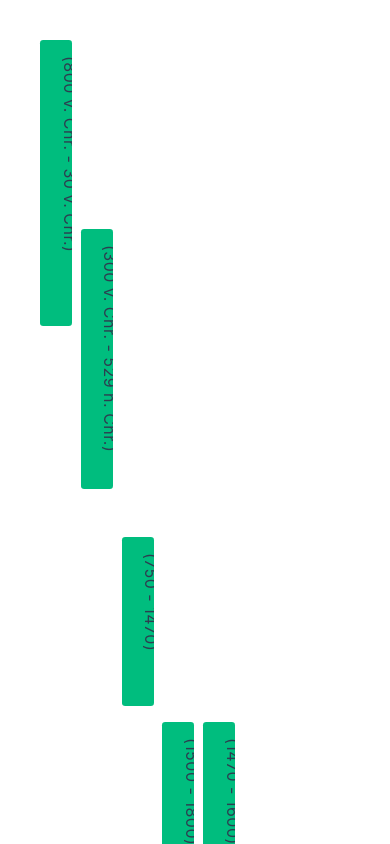
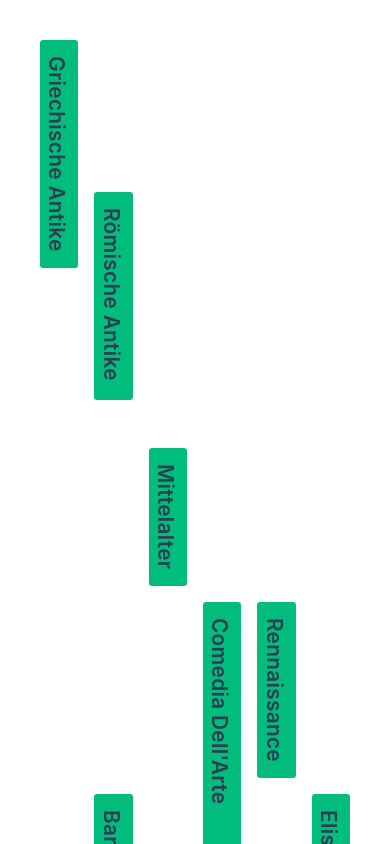
Before and after one commit to marian12345/literary-epochs, a Vue app: page / in a window 390 px wide. Shown: the top 844 px of the page. Built offline with nearby package versions, Linux system fonts and the light colour scheme.

Commit message:
add media queries

```diff
--- a/src/components/EraCard.vue
+++ b/src/components/EraCard.vue
@@ -33,7 +33,7 @@ defineProps<{
 
 .grid-item h1 {
   font-weight: 600;
-  font-size: 1.7rem;
+  font-size: 1.5rem;
   margin: 0;
 }
 
@@ -43,4 +43,24 @@ defineProps<{
   margin: 0;
   letter-spacing: 0.5px;
 }
+
+@media screen and (max-width: 760px) {
+  .grid-item {
+    padding: 1rem 0.3rem;
+  }
+
+  .grid-item h2 {
+    display: none;
+  }
+}
+
+@media screen and (max-width: 420px) {
+  .grid-item {
+    padding: 1rem 0rem;
+  }
+
+  .grid-item h1 {
+    font-size: 1.3rem;
+  }
+}
 </style>
--- a/src/components/Timeline.vue
+++ b/src/components/Timeline.vue
@@ -35,6 +35,12 @@ const cards = ref([
   { id: 9, name: "Weimarer Klassik", timePeriod: "1786 - 1805", gridarea: "j" },
   { id: 10, name: "Romantik", timePeriod: "1795 - 1815", gridarea: "k" },
   { id: 11, name: "Biedermeier", timePeriod: "1815 - 1848", gridarea: "l" },
+  {
+    id: 11,
+    name: "Vormärz / Junges Deutschland",
+    timePeriod: "1815 - 1848",
+    gridarea: "m",
+  },
 ]);
 </script>
 
@@ -82,32 +88,46 @@ const cards = ref([
     ". . . d . f g ."
     ". . i d . . g h"
     ". . j . k . . ."
-    ". . . . l . . .";
+    ". . . m l . . .";
 
   grid-auto-columns: minmax(0, 1fr);
   gap: 1rem;
   min-height: 90vh;
 }
 
-@media screen {
+@media screen and (max-width: 850px) {
+  .grid-container {
+    display: grid;
+
+    grid-template-areas:
+      "a . . . . . "
+      "a . . . . . "
+      "a . . . . . "
+      "a . . . . . "
+      "a . . . . . "
+      "a b . . . . "
+      "a b . . . . "
+      "a b . . . . "
+      ". b . . . . "
+      ". b . . . . "
+      ". b . . . . "
+      ". b . . . . "
+      ". b . . . . "
+      ". . . . . . "
+      ". . . . . . "
+      ". . c . . . "
+      ". . c . . . "
+      ". . c . . . "
+      ". . c . . . "
+      ". . c . . . "
+      ". . c . . . "
+      ". . c . . . "
+      ". . c . . . "
+      ". . . d e . "
+      ". g . d . f "
+      "h g i d . . "
+      ". . j . k . "
+      ". . . m l . ";
+  }
 }
-
-/**
-grid-template-areas:
-    "a b c d e f g h"
-    ". . i j k l . .";
-
-
-.grid-item-1 {
-  grid-row-start: 1;
-  grid-row-end: 4;
-}
-
-grid-template-rows: repeat(3, 1fr);
-grid-template-columns: repeat(12, minmax(0, 1fr));
-
-grid-auto-flow: column;
-  grid-auto-columns: 1fr;
-  grid-template-columns: repeat(12, minmax(1fr, 1fr));
- */
 </style>
```
